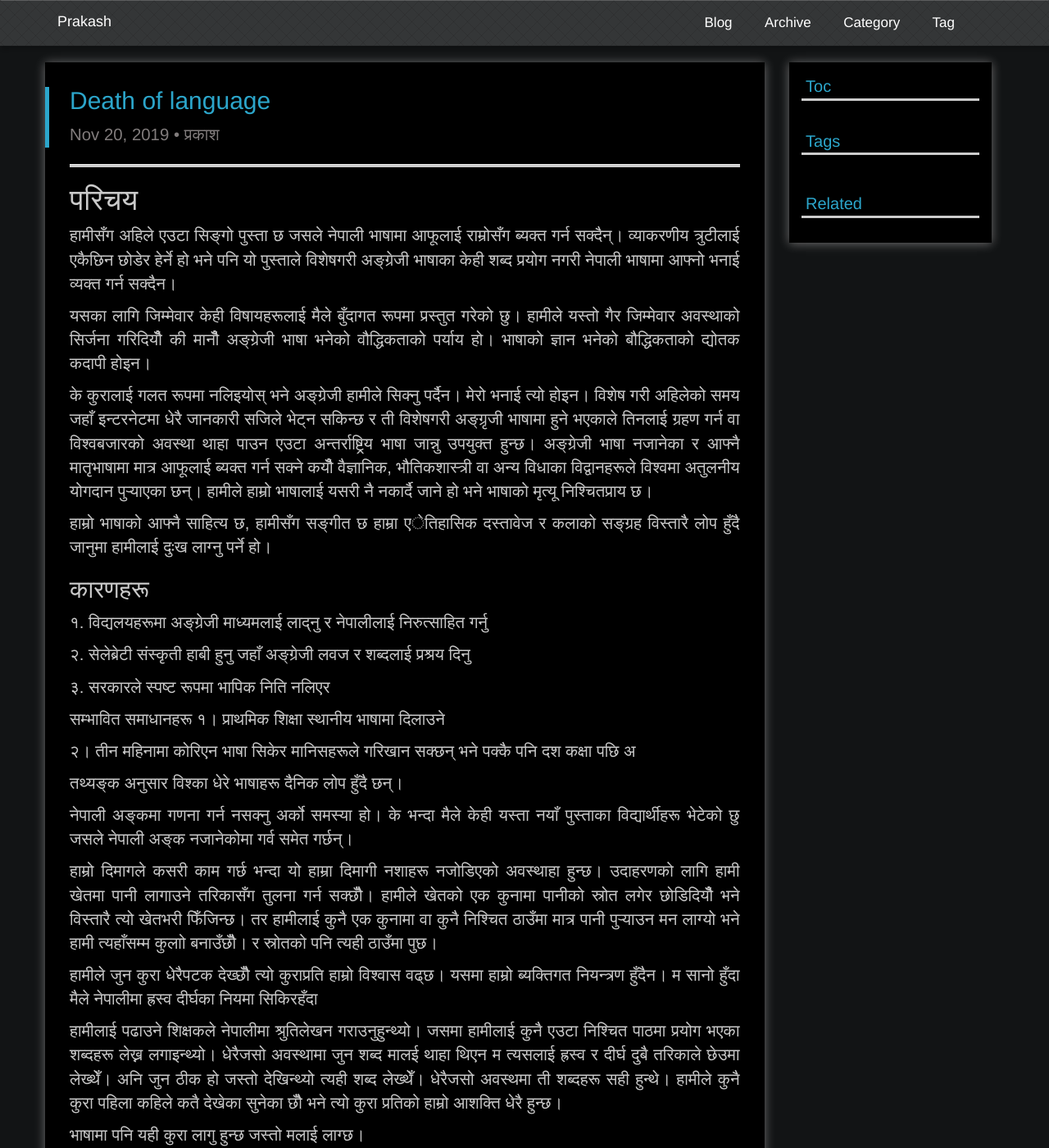
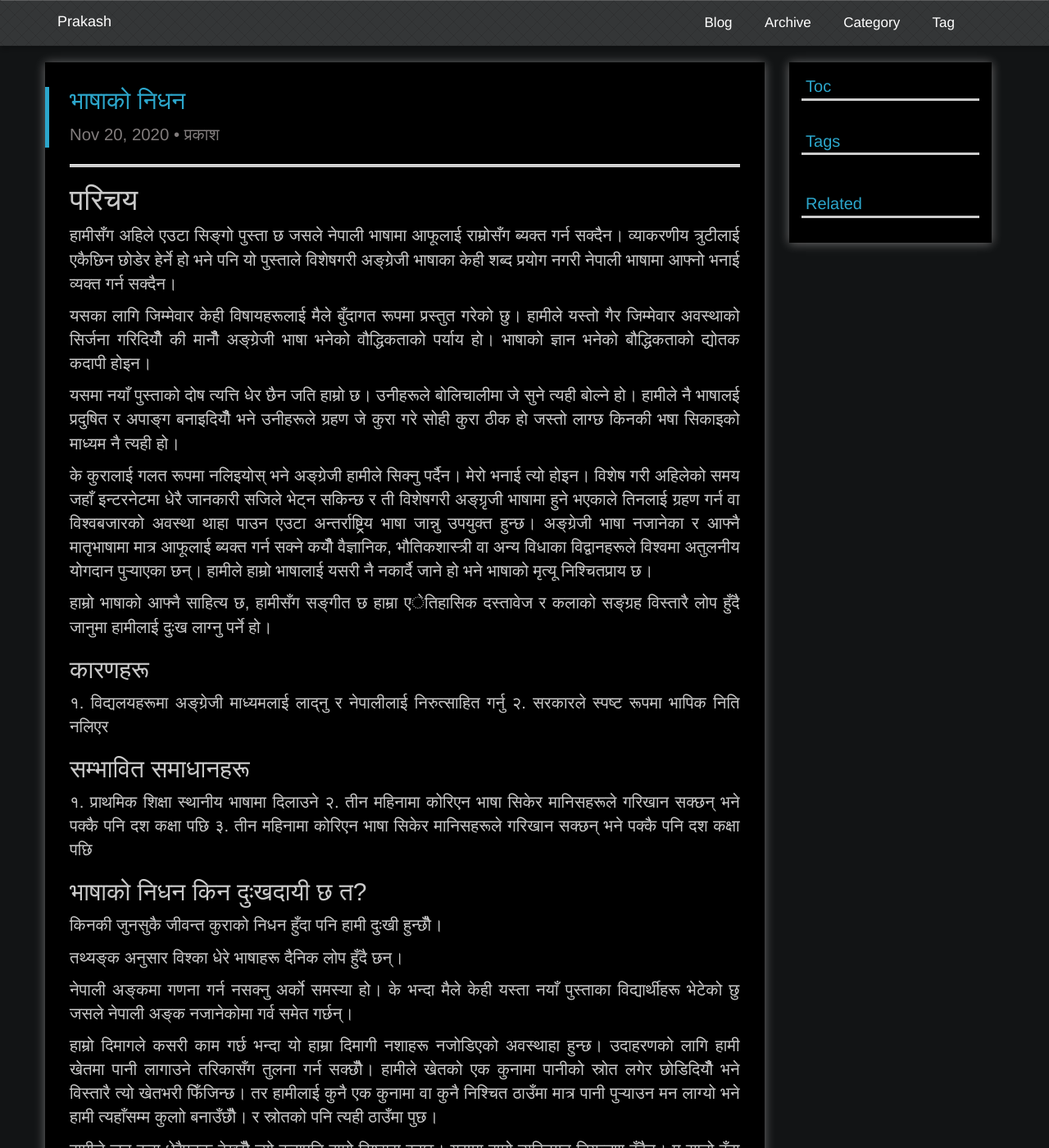
Before and after one commit to pranphy/pranphy.github.io, a Jekyll site: the page built from _posts/2019-11-20-भाषाको-निधन.md, in a window 1280 px wide and 1400 px high. Shown: the whole window at 82% size. Built offline with Jekyll 4.4.1, drawn with Linux system fonts in a browser that asks for light colours; nearby versions of some CDN libraries; comment, search, counter and statistics services are not loaded; a style sheet for code colours, icons or effects is not loaded; some of the changed text lies outside the part shown.

```diff
--- a/_posts/2019-11-20-death-of-language.md
+++ b/_posts/2019-11-20-भाषाको-निधन.md
@@ -1,19 +1,21 @@
 ---
-title: Death of language
+title: भाषाको निधन
 author: प्रकाश
-date : 2019-11-20
+date : 2020-11-20
 मिति : २०७६ मंसिर ०४ बु
 tags :
 categories:
-description: A program stun
+description: नेपाली भाषाको पछिल्लो स्थिति यसका करणहरू र समस्याहरूका समाधनको केही बुँदागत प्रयासहरूबारे मेरो टिप्पणी
 ---
 
 # परिचय
 
-हामीसँग अहिले एउटा सिङ्गो पुस्ता छ जसले नेपाली भाषामा आफूलाई राम्रोसँग ब्यक्त गर्न सक्दैन्। व्याकरणीय त्रुटीलाई एकैछिन छोडेर हेर्ने हो भने पनि यो पुस्ताले विशेषगरी अङ्ग्रेजी भाषाका केही शब्द प्रयोग नगरी नेपाली भाषामा आफ्नो भनाई व्यक्त गर्न सक्दैन।
+हामीसँग अहिले एउटा सिङ्गो पुस्ता छ जसले नेपाली भाषामा आफूलाई राम्रोसँग ब्यक्त गर्न सक्दैन। व्याकरणीय त्रुटीलाई एकैछिन छोडेर हेर्ने हो भने पनि यो पुस्ताले विशेषगरी अङ्ग्रेजी भाषाका केही शब्द प्रयोग नगरी नेपाली भाषामा आफ्नो भनाई व्यक्त गर्न सक्दैन।
 
 यसका लागि जिम्मेवार केही विषायहरूलाई मैले बुँदागत रूपमा प्रस्तुत गरेको छु।
 हामीले यस्तो गैर जिम्मेवार अवस्थाको सिर्जना गरिदियौँ की मानौँ अङ्ग्रेजी भाषा भनेको वौद्धिकताको पर्याय हो। भाषाको ज्ञान भनेको बौद्धिकताको द्योतक कदापी होइन।
+
+यसमा नयाँ पुस्ताको दोष त्यत्ति धेर  छैन जति हाम्रो छ। उनीहरूले बोलिचालीमा जे सुने त्यही बोल्ने हो। हामीले नै भाषालई प्रदुषित र अपाङ्ग बनाइदियौँ भने उनीहरूले ग्रहण जे कुरा गरे सोही कुरा ठीक हो जस्तो लाग्छ किनकी भषा सिकाइको माध्यम नै त्यही हो।
 
 के कुरालाई गलत रूपमा नलिइयोस् भने अङ्ग्रेजी हामीले सिक्नु पर्दैन। मेरो भनाई त्यो होइन। विशेष गरी अहिलेको समय जहाँ इन्टरनेटमा धेरै जानकारी सजिले भेट्न सकिन्छ र ती विशेषगरी अङ्ग्रृजी भाषामा हुने भएकाले तिनलाई ग्रहण गर्न वा विश्वबजारको अवस्था थाहा पाउन एउटा अन्तर्राष्ट्रिय भाषा जान्नु उपयुक्त हुन्छ।
 अङ्ग्रेजी भाषा नजानेका र आफ्नै मातृभाषामा मात्र आफूलाई ब्यक्त गर्न सक्ने कयौँ वैज्ञानिक, भौतिकशास्त्री वा अन्य विधाका विद्वानहरूले विश्वमा अतुलनीय योगदान पुर्‍याएका छन्। हामीले हाम्रो भाषालाई यसरी नै नकार्दै जाने हो भने भाषाको मृत्यू निश्चितप्राय छ।
@@ -22,19 +24,16 @@ description: A program stun
 
 ## कारणहरू
 १. विद्यलयहरूमा अङ्ग्रेजी माध्यमलाई लाद्नु र नेपालीलाई निरुत्साहित गर्नु
+२. सरकारले स्पष्ट रूपमा भापिक निति नलिएर
 
-२. सेलेब्रेटी संस्कृती हाबी हुनु जहाँ अङ्ग्रेजी लवज र शब्दलाई प्रश्रय दिनु
+## सम्भावित समाधानहरू
+१. प्राथमिक शिक्षा स्थानीय भाषामा दिलाउने
+२. तीन महिनामा कोरिएन भाषा सिकेर मानिसहरूले गरिखान सक्छन् भने पक्कै पनि दश कक्षा पछि
+३. तीन महिनामा कोरिएन भाषा सिकेर मानिसहरूले गरिखान सक्छन् भने पक्कै पनि दश कक्षा पछि
 
-३. सरकारले स्पष्ट रूपमा भापिक निति नलिएर
+## भाषाको निधन किन दुःखदायी छ त?
 
-
-सम्भावित समाधानहरू
-१। प्राथमिक शिक्षा स्थानीय भाषामा दिलाउने
-
-
-२। तीन महिनामा कोरिएन भाषा सिकेर मानिसहरूले गरिखान सक्छन् भने पक्कै पनि दश कक्षा पछि अ
-
-
+किनकी जुनसुकै जीवन्त कुराको निधन हुँदा पनि हामी दुःखी हुन्छौँ।
 
 
 
```
Also changed, not shown: other parts of _posts/2019-11-20-भाषाको-निधन.md (+2 -2 lines), _posts/2019-11-20-अनिर्णित-शीर्षक.md (+1 -1 lines), _posts/2019-12-03-on-the-sixth-ballon-d'or-to-messi.md (+5 -3 lines).
